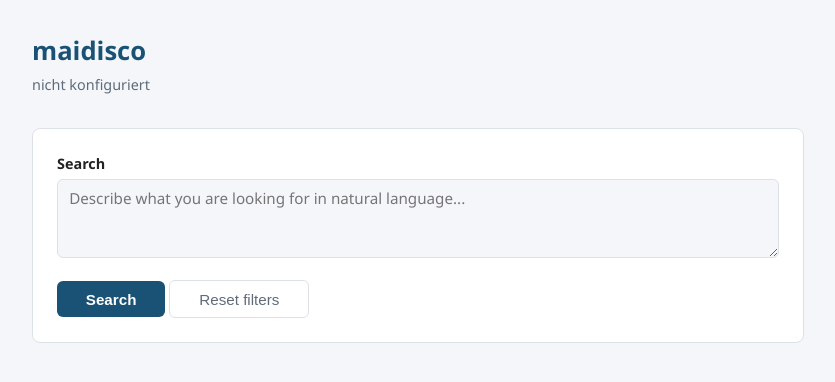
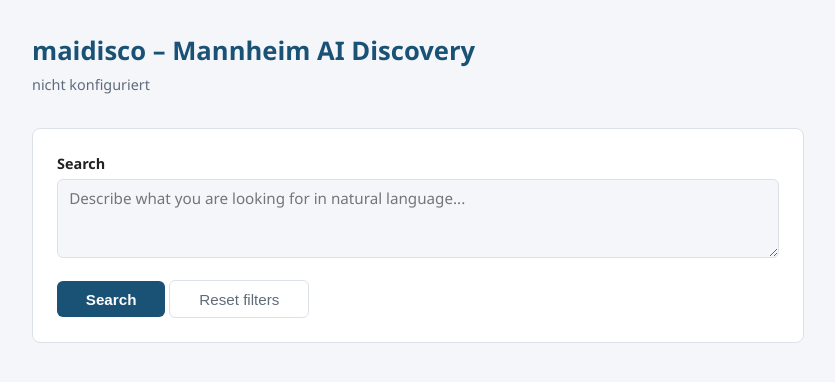
Before and after one commit to UB-Mannheim/maidisco, a Flask app: template templates/index.html in a window 1280 px wide. Shown: the top 382 px of the page, without its empty margins (222-1057 px from the left). Run offline with Flask 3, Linux system fonts and the light colour scheme; the template is opened without the code that fills it: most values are stand-ins (such as "Sample title", 1, 10 or a date in 2020); parts of the project's set-up code (start-up, migrations or seed data) failed here and were passed over.

Commit message:
Update page title
Signed-off-by: Stefan Weil <sw@weilnetz.de>

```diff
--- a/templates/index.html
+++ b/templates/index.html
@@ -3,7 +3,7 @@
 <head>
 <meta charset="utf-8"/>
 <meta name="viewport" content="width=device-width, initial-scale=1"/>
-<title>maidisco — AI Search</title>
+<title>maidisco — Mannheim AI Discovery</title>
 <style>
 :root {
   --brand: #1a5276;
@@ -203,7 +203,7 @@ header .system-info { color: var(--muted); font-size: .9rem; }
 <div class="container">
 
 <header>
-  <h1><a href="{{ url_for('index') }}">maidisco</a></h1>
+  <h1><a href="{{ url_for('index') }}">maidisco – Mannheim AI Discovery</a></h1>
   <div class="system-info">
     {{ system_name|default("nicht konfiguriert") }}
     {% if search_class_label %} &middot; {{ search_class_label }}{% endif %}
```
